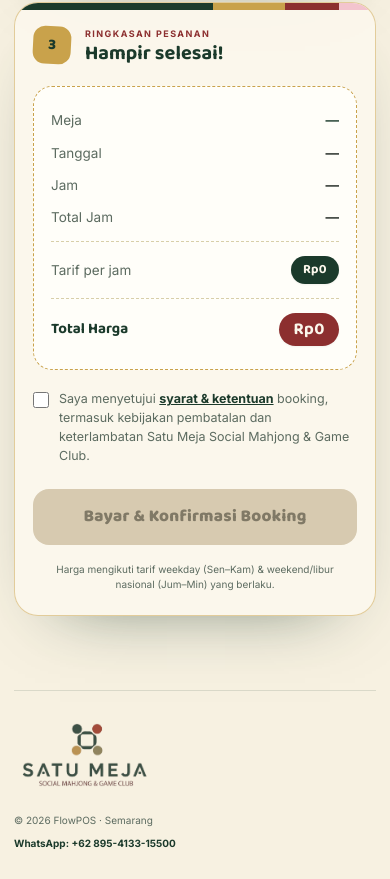
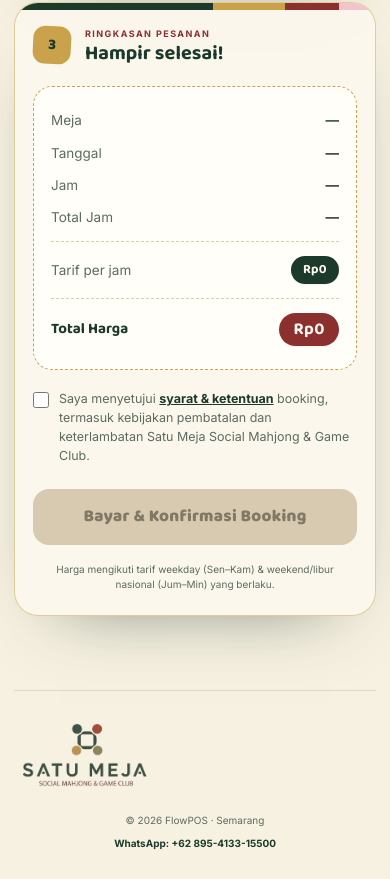
Before and after one commit to JasonEvan/satumeja-book, a Next.js app: page / in a window 390 px wide. Shown: the part 2310-3189 px from the top of the page. Built offline with nearby package versions, Linux system fonts and the light colour scheme; no server answers; the database is empty.

Commit message:
style: move copyright and whatsapp number to center on mobile view

```diff
--- a/app/globals.css
+++ b/app/globals.css
@@ -942,7 +942,7 @@ body {
   .voucher-field > div:first-of-type { flex-direction: column; }
   .voucher-button { width: 100%; }
   .site-footer { min-height: 150px; padding: 28px 0; flex-direction: column; align-items: flex-start; justify-content: center; gap: 22px; }
-  .site-footer__details { flex-direction: column; align-items: flex-start; gap: 8px; }
+  .site-footer__details { width: 100%; flex-direction: column; align-items: center; gap: 8px; text-align: center; }
 }
 
 @media (prefers-reduced-motion: reduce) {
```
